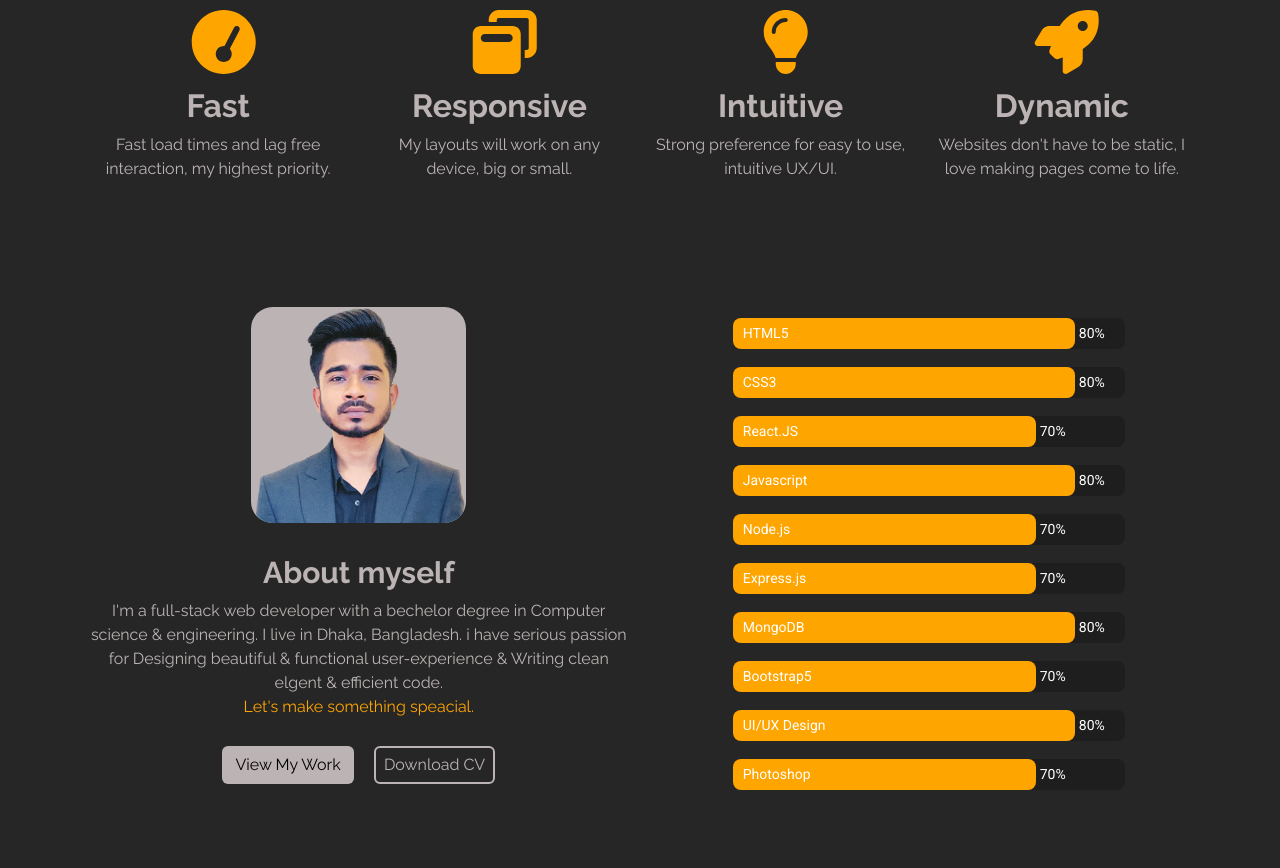
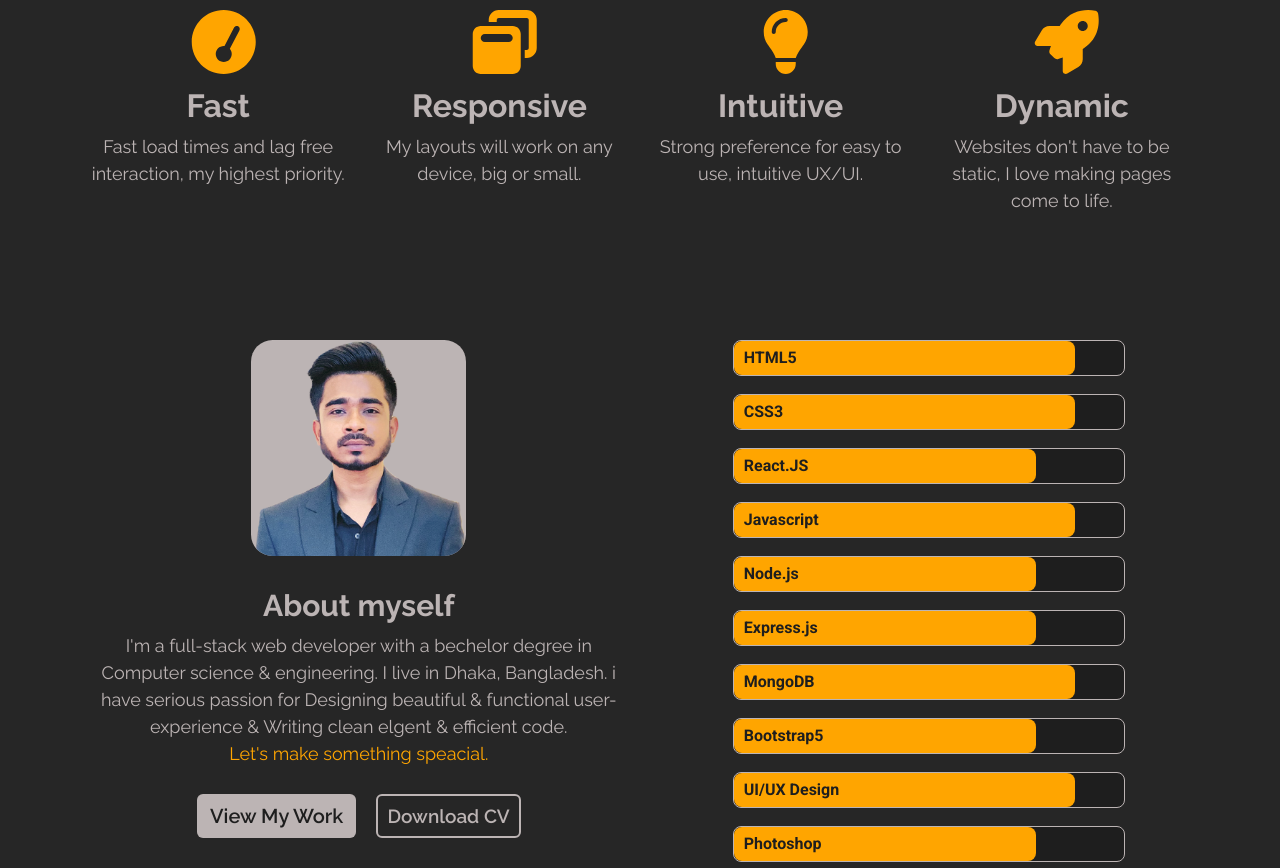
Before and after one commit to MRshahed/My-Portfolio, a plain HTML site: page index.html in a window 1280 px wide. Shown: the part 820-1688 px from the top of the page. Drawn offline with nearby package versions, Linux system fonts and the light colour scheme.

Commit message:
Add files via upload

```diff
--- a/index.html
+++ b/index.html
@@ -2,9 +2,9 @@
 <html lang="en" dir="ltr">
 
 <head>
-  <meta charset="utf-8">
+  <meta charset="utf-8" name="viewport" content="width=device-width, initial-scale=1.0">
   <title>Shahed</title>
-  <link rel="icon" href="images\terminal-solid.svg">
+  <link rel="icon" href="images\portfolio.png">
 
   <link href="https://cdn.jsdelivr.net/npm/bootstrap@5.2.0-beta1/dist/css/bootstrap.min.css" rel="stylesheet" integrity="sha384-0evHe/X+R7YkIZDRvuzKMRqM+OrBnVFBL6DOitfPri4tjfHxaWutUpFmBp4vmVor" crossorigin="anonymous">
   <script src="https://cdn.jsdelivr.net/npm/bootstrap@5.2.0-beta1/dist/js/bootstrap.bundle.min.js" integrity="sha384-pprn3073KE6tl6bjs2QrFaJGz5/SUsLqktiwsUTF55Jfv3qYSDhgCecCxMW52nD2" crossorigin="anonymous"></script>
@@ -28,7 +28,7 @@
 
       <nav class="navbar navbar-expand-lg navbar-dark">
         <a class="navbar-brand" href="#">
-          <i class="fa-solid fa-terminal fa-2x nav-brand"><</i>
+          <i class="fa-solid fa-terminal fa-2x nav-brand"></i>
         </a>
         <button class="navbar-toggler" type="button" data-bs-toggle="collapse" data-bs-target="#navbarNavAltMarkup" aria-controls="navbarNavAltMarkup" aria-expanded="false" aria-label="Toggle navigation">
           <span class="navbar-toggler-icon"></span>
@@ -91,25 +91,25 @@
           <div class="about-myself col-lg-6">
             <img class="my-image" src="images\myimage.png" alt="shaheds's Image">
             <h1 class="section-header-2">About myself</h1>
-            <p class="feature-paragraph">I'm a full-stack web developer with a bechelor degree in Computer science & engineering. I live in Dhaka, Bangladesh. i have serious passion for Designing beautiful & functional user-experience & Writing clean elgent & efficient code.<br><a class="title-color"
-                href="#contact"> Let's make something speacial.</a></p>
+            <p class="feature-paragraph">I'm a full-stack web developer with a bechelor degree in Computer science & engineering. I live in Dhaka, Bangladesh. i have serious passion for Designing beautiful & functional user-experience & Writing clean
+              elgent & efficient code.<br><a class="title-color" href="#contact"> Let's make something speacial.</a></p>
             <div class="about-btn">
-              <a type="button" class="btn title-btn" href="#Projects">View My Work</a>
+              <a type="button" class="btn title-btn-about" href="#Projects">View My Work</a>
               <a type="button" class="btn  cv-btn">Download CV</a>
             </div>
           </div>
-          <div class="skill-about skill-section col-lg-6">
+          <div class="col-lg-6">
             <div class="container">
-              <div class="bar expert" data-skill="HTML5"> 80%</div>
-              <div class="bar back expert" data-skill="CSS3"> 80%</div>
-              <div class="bar back advanced" data-skill="React.JS"> 70%</div>
-              <div class="bar front expert" data-skill="Javascript"> 80%</div>
-              <div class="bar front advanced" data-skill="Node.js"> 70%</div>
-              <div class="bar front advanced" data-skill="Express.js"> 70%</div>
-              <div class="bar front expert" data-skill="MongoDB"> 80%</div>
-              <div class="bar front advanced" data-skill="Bootstrap5"> 70%</div>
-              <div class="bar front expert" data-skill="UI/UX Design"> 80%</div>
-              <div class="bar front advanced" data-skill="Photoshop"> 70%</div>
+              <div class="bar expert" data-skill="HTML5"></div>
+              <div class="bar back expert" data-skill="CSS3"></div>
+              <div class="bar back advanced" data-skill="React.JS"></div>
+              <div class="bar front expert" data-skill="Javascript"></div>
+              <div class="bar front advanced" data-skill="Node.js"></div>
+              <div class="bar front advanced" data-skill="Express.js"> </div>
+              <div class="bar front expert" data-skill="MongoDB"></div>
+              <div class="bar front advanced" data-skill="Bootstrap5"></div>
+              <div class="bar front expert" data-skill="UI/UX Design"></div>
+              <div class="bar front advanced" data-skill="Photoshop"></div>
             </div>
           </div>
         </div>
--- a/style.css
+++ b/style.css
@@ -12,7 +12,9 @@ body {
 /* Button */
 .title-btn {
   background-color: #bcb4b4;
-  color: black;
+  color: #1E1E1E;
+  font-size: 23px;
+  font-weight: 600;
 }
 
 .title-btn:hover {
@@ -20,15 +22,25 @@ body {
   color: #bcb4b4;
 }
 
+.title-btn-about {
+  font-size: 20px;
+  font-weight: 600;
+  background-color: #bcb4b4;
+  color: #1E1E1E;
+}
+
 .cv-btn {
   border: 2px solid #bcb4b4;
   color: #bcb4b4;
   margin-left: 3%;
-  padding: 5px 8px 5px;
+  padding: 6px 9px 6px;
+  font-size: 19px;
+  font-weight: 600;
 }
 
 .cv-btn:hover {
   background-color: #bcb4b4;
+  color: #1E1E1E;
 }
 
 .about-btn {
@@ -132,6 +144,7 @@ body {
 .feature-paragraph {
   text-align: center;
   line-height: 1.5;
+  font-size: 18px;
 }
 
 .my-image {
@@ -145,7 +158,6 @@ body {
 /* Skill */
 .container {
   width: 80%;
-  padding-top: 2%;
   padding-left: 5%;
 }
 
@@ -177,10 +189,11 @@ body {
   background-color: #1E1E1E;
   border-radius: 8px;
   margin-bottom: 18px;
-  font-size: 14px;
-  color: #FFF;
+  font-size: 16px;
+  color: #1E1E1E;
   font-family: 'Roboto', sans-serif;
-  font-weight: 400;
+  font-weight: 600;
+  border: 1px solid #BCB4B4;
 }
 
 .bar::before {
@@ -322,9 +335,9 @@ body {
   }
 
   .about-myself {
-    width: 80%;
-    margin-left: 10%;
-    padding-bottom: 3%;
+    width: 90%;
+    margin-left:5%;
+    padding-bottom: 5%;
   }
 
   #Projects {
@@ -332,7 +345,7 @@ body {
   }
 
   .title-img {
-    width: 50%;
-    margin-left: 40%;
+    width: 60%;
+    margin-left: 30%;
   }
 }
```
Also changed, not shown: images/portfolio.png (added).
